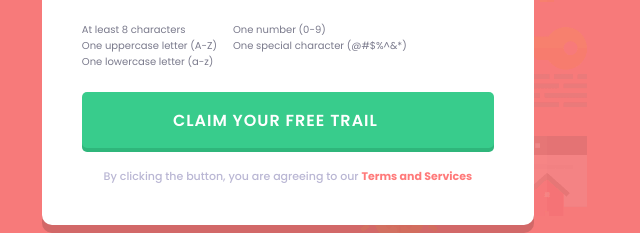
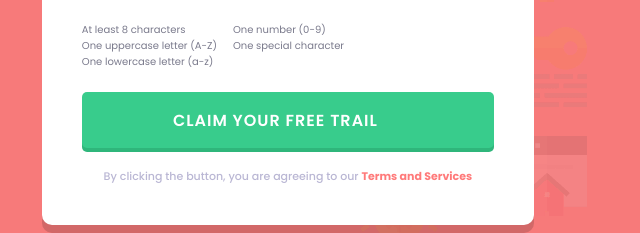
Before and after one commit to codewithbk/signup-form-with-intro, a plain HTML site: page index.html in a window 1280 px wide. Shown: the part 495-728 px from the top of the page, 611-1251 px from the left. Drawn offline with Linux system fonts and the light colour scheme.

Commit message:
Fix HTML encoding issues in index.html

```diff
--- a/index.html
+++ b/index.html
@@ -57,7 +57,7 @@
                                         </ul>
                                         <ul>
                                             <li id="number">One number (0-9)</li>
-                                            <li id="special">One special character (@#$%^&*)</li>
+                                            <li id="special">One special character</li>
                                         </ul>
 
                                     </div>
```
